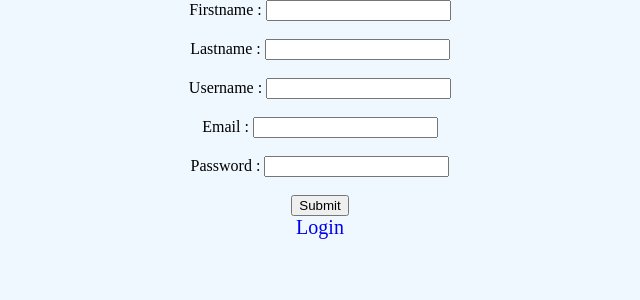
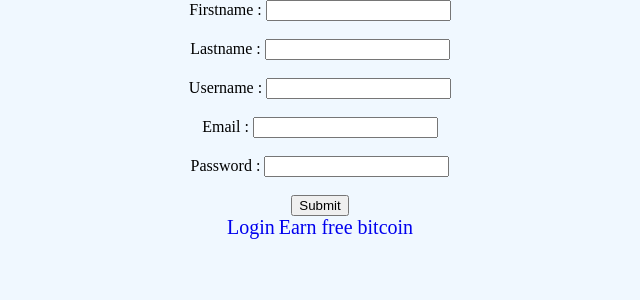
Before and after one commit to YusufAbdulkhaliq/Form-session, a PHP site: page / in a window 1280 px wide. Shown: the top 300 px of the page, without its empty margins (320-960 px from the left). Run offline with PHP 8.4, Linux system fonts and the light colour scheme.

Commit message:
Second comit

```diff
--- a/Form2/index.php
+++ b/Form2/index.php
@@ -38,6 +38,6 @@
         <input type="submit" name= "submit">
     </form>
     <a href="login.php">Login</a>
-
+ <a href="http://www.freebiebitcoin.com">Earn free bitcoin</a>
 </body>
 </html>
```
